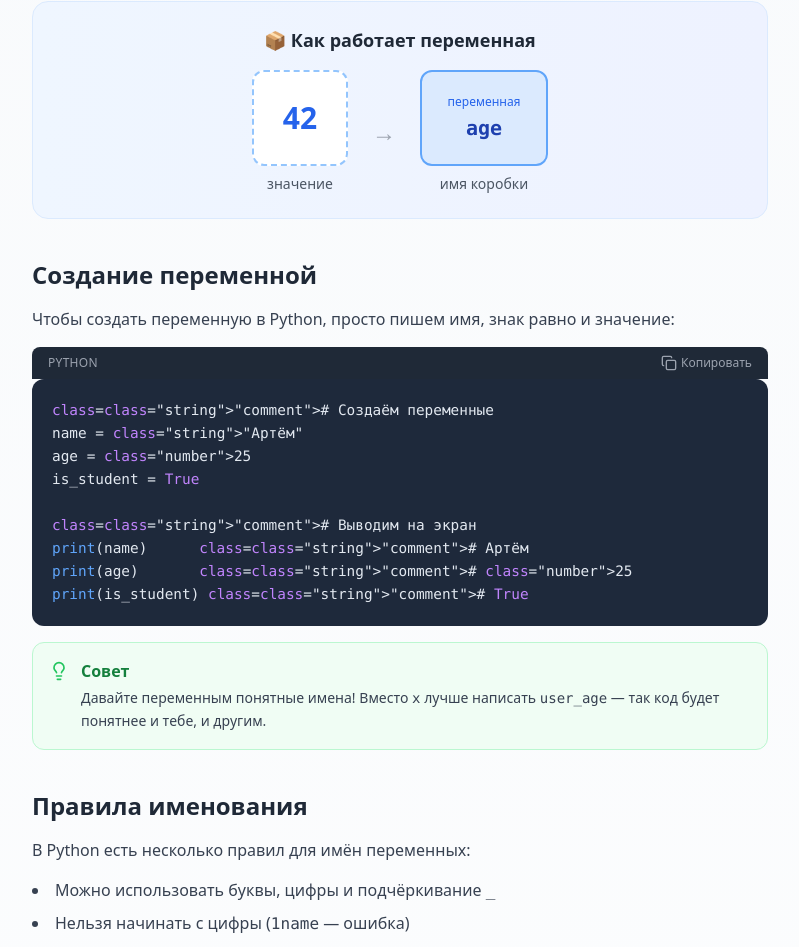
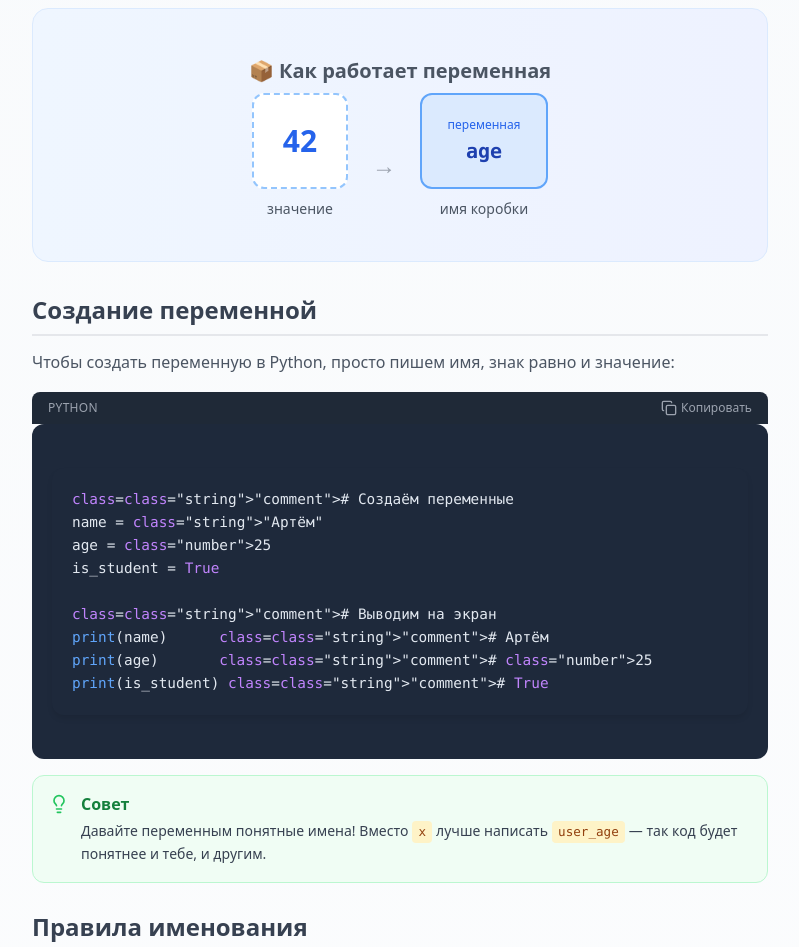
Before and after one commit to sokoladovtviks-ship-it/guidew, a Next.js app: page /guide/variables in a window 1280 px wide. Shown: the part 348-1295 px from the top of the page, without its empty margins (240-1039 px from the left). Built offline with nearby package versions, Linux system fonts and the light colour scheme.

Commit message:
dd beautiful styles for lesson content - headings, code blocks, lists, quotes

```diff
--- a/app/globals.css
+++ b/app/globals.css
@@ -193,3 +193,122 @@
   overflow: hidden;
   background: #f3f4f6;
 }
+
+/* ========== СТИЛИ ДЛЯ КОНТЕНТА УРОКОВ ========== */
+
+/* Заголовки */
+.prose h1 {
+  font-size: 2rem;
+  font-weight: 700;
+  color: #1f2937;
+  margin-top: 2rem;
+  margin-bottom: 1rem;
+  line-height: 1.3;
+}
+
+.prose h2 {
+  font-size: 1.5rem;
+  font-weight: 600;
+  color: #374151;
+  margin-top: 1.75rem;
+  margin-bottom: 0.75rem;
+  padding-bottom: 0.5rem;
+  border-bottom: 2px solid #e5e7eb;
+}
+
+.prose h3 {
+  font-size: 1.25rem;
+  font-weight: 600;
+  color: #4b5563;
+  margin-top: 1.5rem;
+  margin-bottom: 0.5rem;
+}
+
+/* Параграфы */
+.prose p {
+  color: #4b5563;
+  line-height: 1.75;
+  margin-bottom: 1rem;
+}
+
+/* Списки */
+.prose ul {
+  list-style-type: disc;
+  padding-left: 1.5rem;
+  margin-bottom: 1rem;
+}
+
+.prose ol {
+  list-style-type: decimal;
+  padding-left: 1.5rem;
+  margin-bottom: 1rem;
+}
+
+.prose li {
+  color: #4b5563;
+  margin-bottom: 0.5rem;
+  line-height: 1.6;
+}
+
+/* Цитаты */
+.prose blockquote {
+  border-left: 4px solid #3b82f6;
+  background: linear-gradient(to right, #eff6ff, transparent);
+  padding: 1rem 1.5rem;
+  margin: 1.5rem 0;
+  border-radius: 0 0.5rem 0.5rem 0;
+  font-style: italic;
+  color: #4b5563;
+}
+
+/* Инлайн код */
+.prose code:not(pre code) {
+  background: #fef3c7;
+  color: #92400e;
+  padding: 0.2rem 0.4rem;
+  border-radius: 0.25rem;
+  font-size: 0.9em;
+  font-family: 'Fira Code', 'Consolas', monospace;
+}
+
+/* Блоки кода */
+.prose pre {
+  background: #1e293b;
+  border-radius: 0.75rem;
+  padding: 1.25rem;
+  overflow-x: auto;
+  margin: 1.5rem 0;
+  box-shadow: 0 4px 6px -1px rgba(0, 0, 0, 0.1);
+}
+
+.prose pre code {
+  color: #e2e8f0;
+  font-family: 'Fira Code', 'Consolas', monospace;
+  font-size: 0.9rem;
+  line-height: 1.6;
+  background: transparent;
+  padding: 0;
+}
+
+/* Горизонтальная линия */
+.prose hr {
+  border: none;
+  border-top: 2px solid #e5e7eb;
+  margin: 2rem 0;
+}
+
+/* Жирный текст */
+.prose strong {
+  color: #1f2937;
+  font-weight: 600;
+}
+
+/* Ссылки */
+.prose a {
+  color: #3b82f6;
+  text-decoration: underline;
+}
+
+.prose a:hover {
+  color: #2563eb;
+}
```
